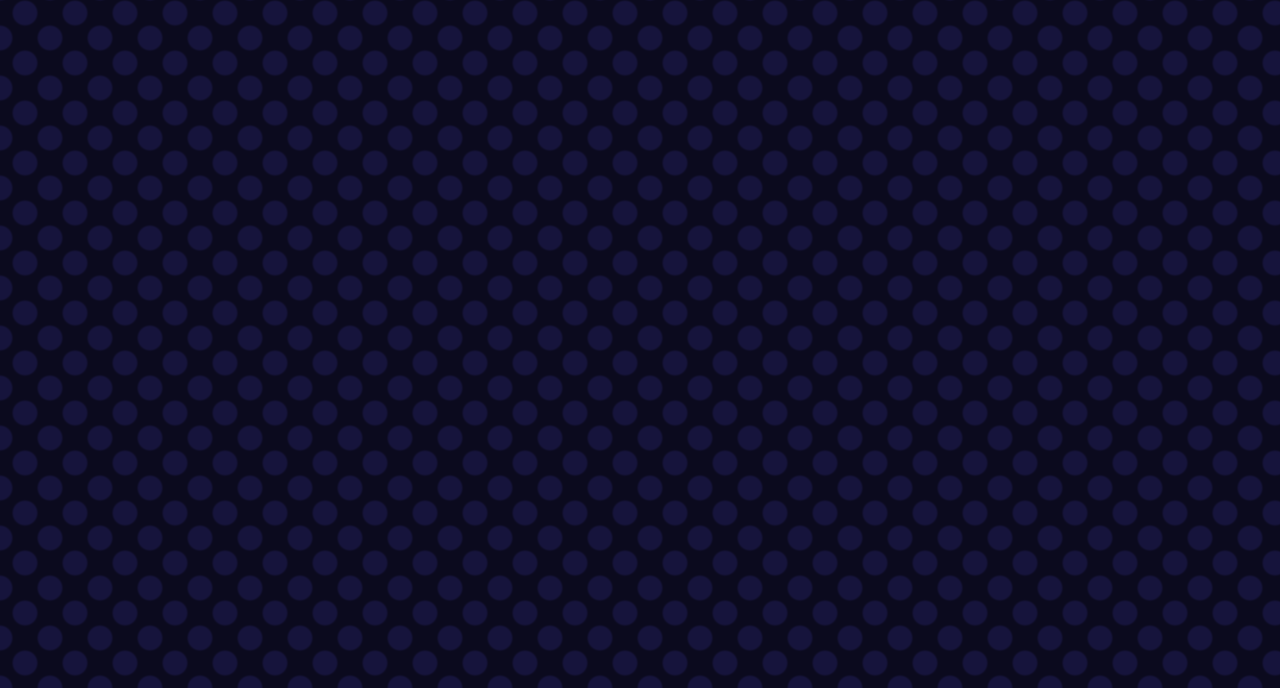
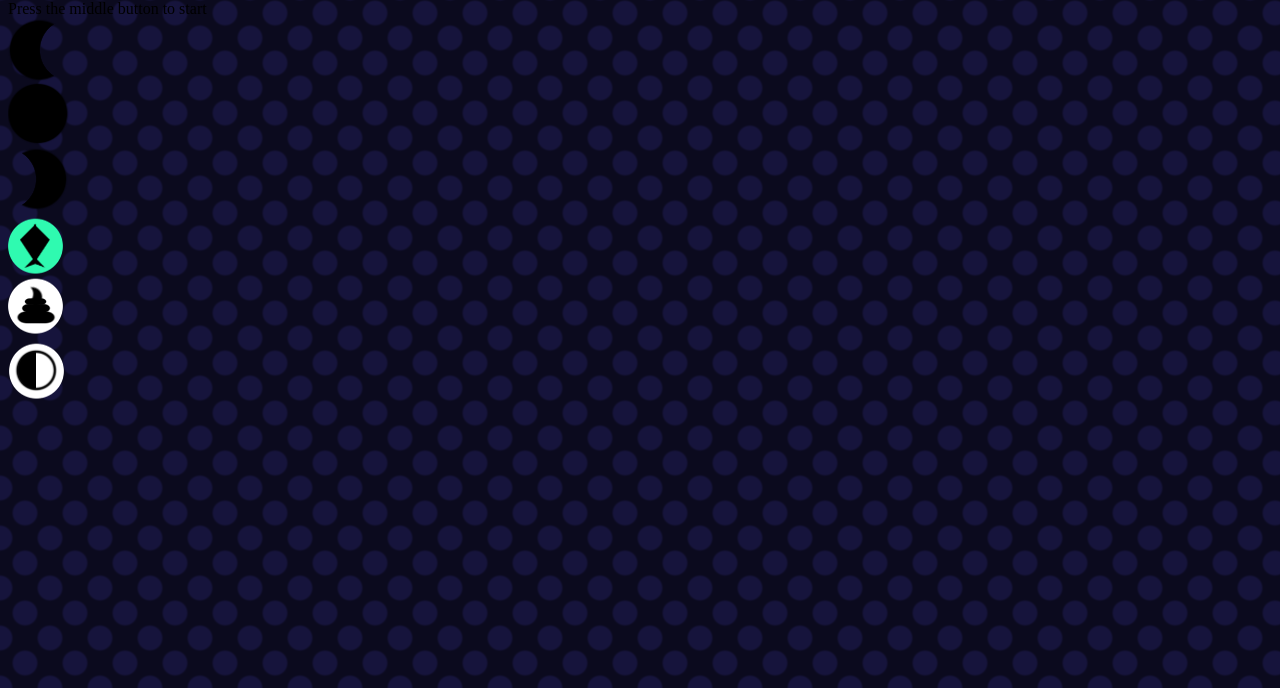
Before and after one commit to yangbeibei88/fox-game, a website built with Parcel: page src/index.html in a window 1280 px wide. Shown: the part 112-800 px from the top of the page. Built offline with nearby package versions, Linux system fonts and the light colour scheme.

Commit message:
add some UI tags to html

```diff
--- a/src/index.html
+++ b/src/index.html
@@ -5,12 +5,39 @@
   <meta charset="UTF-8">
   <meta name="viewport"
     content="width=device-width, initial-scale=1.0">
-  <link rel="stylesheet" href="sprites.css">
+  <link rel="stylesheet" href="./sprites.css">
+  <link rel="stylesheet" href="./style.css">
   <title>The Fox Game</title>
 </head>
 
 <body>
-  <h1>Hello World!</h1>
+  <div class="container">
+    <div class="inner">
+      <div class="game day">
+      </div>
+      <div class="fox hidden">
+      </div>
+      <div class="poop-bag hidden">
+      </div>
+      <div class="frame"></div>
+      <div class="modal">
+        <div class="modal-inner">
+          Press the middle button to start
+        </div>
+      </div>
+      <div class="buttons">
+        <div class="btn left-btn"></div>
+        <div class="btn middle-btn"></div>
+        <div class="btn right-btn"></div>
+      </div>
+      <div class="icons">
+        <div class="icon highlighted fish-icon">
+        </div>
+        <div class="icon poop-icon"></div>
+        <div class="icon weather-icon"></div>
+      </div>
+    </div>
+  </div>
 
   <script src="./init.js" type="module"></script>
 </body>
```
Also changed, not shown: src/style.css (added).
